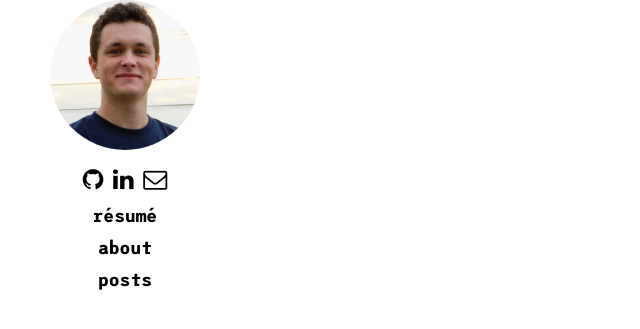
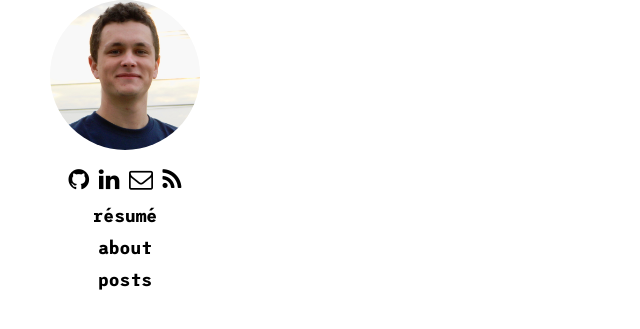
Before and after one commit to escofresco/escofresco.github.io, a Jekyll site: the page built from index.html, in a window 1280 px wide. Shown: the part 300-629 px from the top of the page, without its empty margins (0-640 px from the left). Built offline with Jekyll 4.4.1, drawn with Linux system fonts in a browser that asks for light colours; nearby versions of some CDN libraries.

Commit message:
add rss feed button

```diff
--- a/_includes/sidebar.html
+++ b/_includes/sidebar.html
@@ -15,7 +15,7 @@
     <a href="{{ site.github.owner_url }}" target="_blank" title="Follow me on GitHub" aria-label="Follow me on GitHub"><i class="fa fa-github"></i></a>
     <a href="https://www.linkedin.com/in/jonasz-karwacki-82072b150/" target="_blank" title="Find me on LinkedIn" aria-label="Find me on LinkedIn"><i class="fa fa-linkedin"></i></a>
     <a href="mailto:jonaszakr@gmail.com?subject=hi jonasz!" target="_blank" title="Email me" aria-label="Email me"><i class="fa fa-envelope-o"></i></a>
-
+    <a href="/atom.xml" title="Atom RSS feed"><i class="fa fa-rss" aria-hidden="true"></i></a>
 
   </section>
   <nav class="sections">
```
